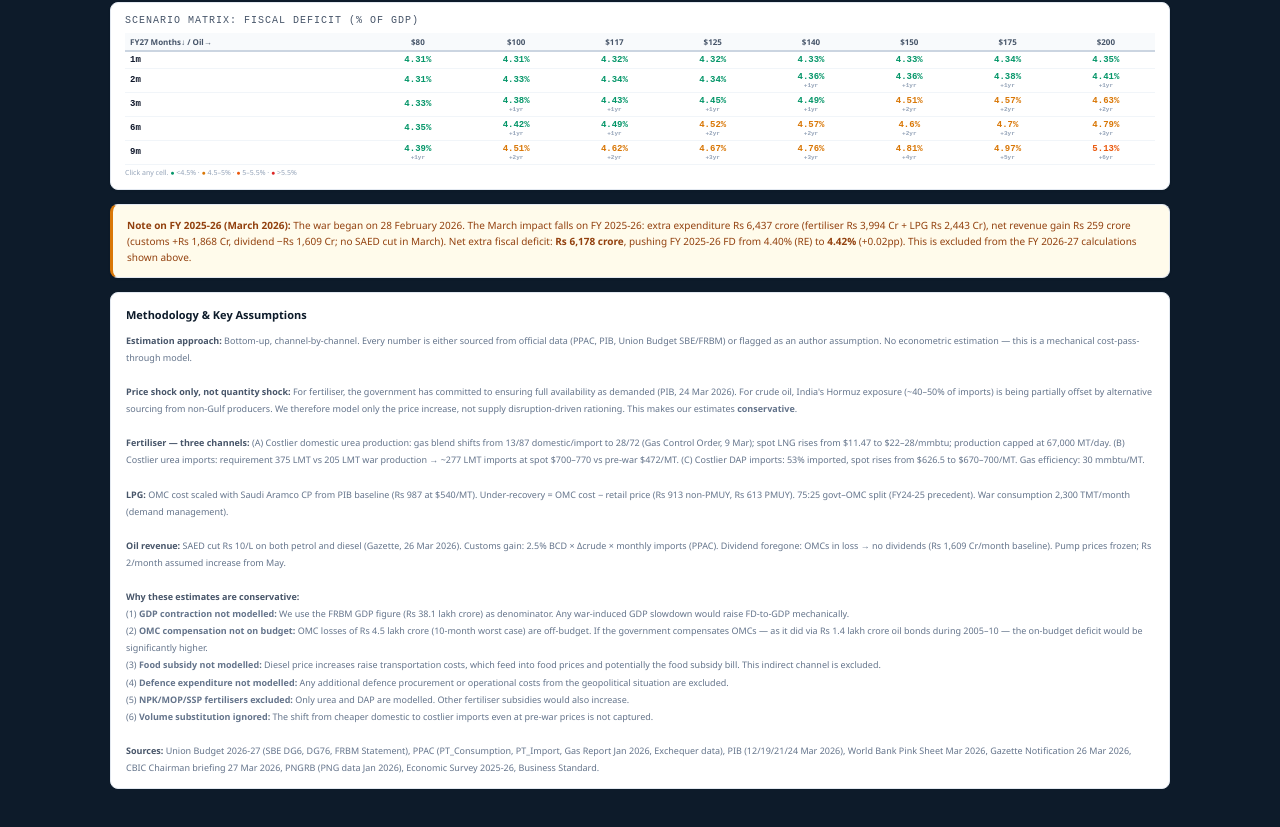
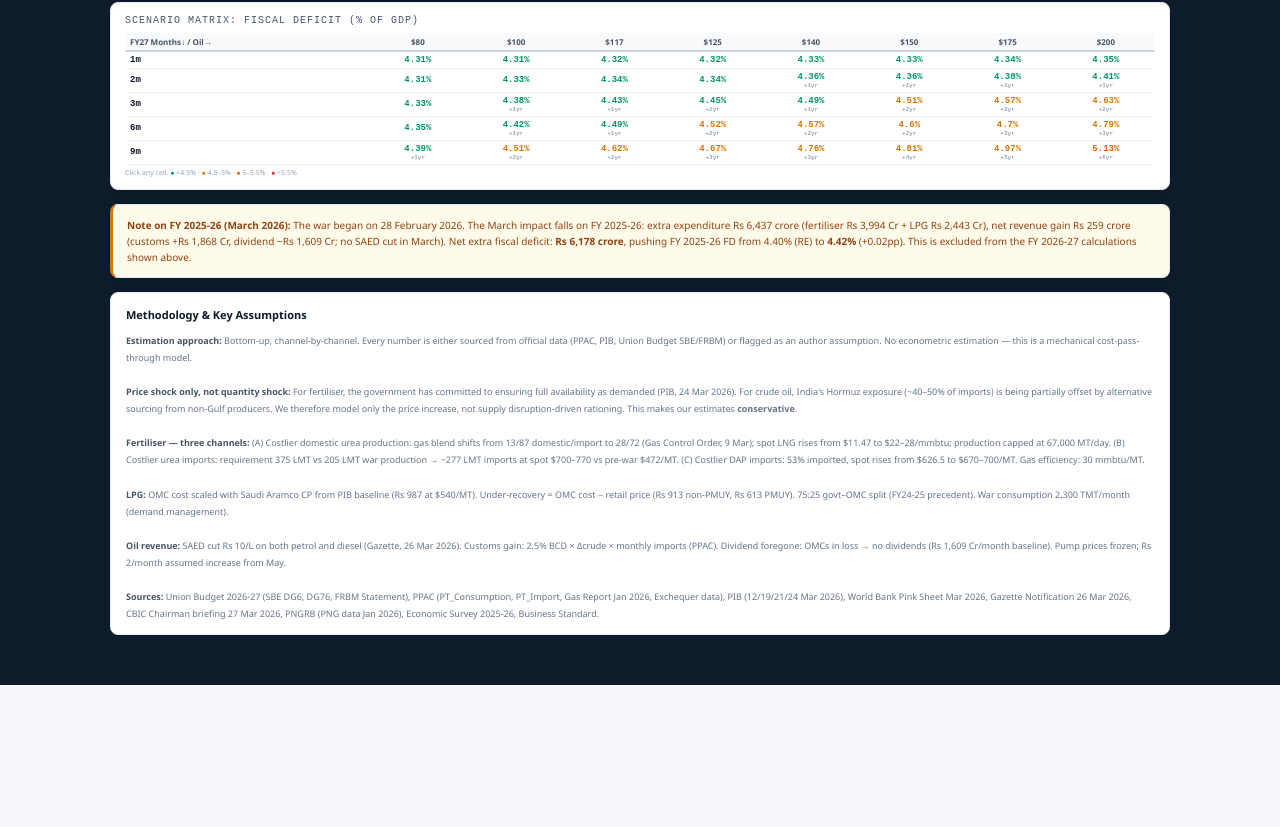
Before and after one commit to dhruvecon/fiscal-dashboard, a plain HTML site: page index.html in a window 1280 px wide. Shown: the part 916-1743 px from the top of the page. After the commit the page ends 1601 px from the top, so only its background shows below. Drawn offline with Linux system fonts and the light colour scheme.

Commit message:
Update index.html

```diff
--- a/index.html
+++ b/index.html
@@ -120,14 +120,6 @@ td:hover{background:#f0fdfa}
 <b style="color:#475569">LPG:</b> OMC cost scaled with Saudi Aramco CP from PIB baseline (Rs 987 at $540/MT). Under-recovery = OMC cost − retail price (Rs 913 non-PMUY, Rs 613 PMUY). 75:25 govt–OMC split (FY24-25 precedent). War consumption 2,300 TMT/month (demand management).<br><br>
 
 <b style="color:#475569">Oil revenue:</b> SAED cut Rs 10/L on both petrol and diesel (Gazette, 26 Mar 2026). Customs gain: 2.5% BCD × Δcrude × monthly imports (PPAC). Dividend foregone: OMCs in loss → no dividends (Rs 1,609 Cr/month baseline). Pump prices frozen; Rs 2/month assumed increase from May.<br><br>
-
-<b style="color:#475569">Why these estimates are conservative:</b><br>
-(1) <b>GDP contraction not modelled:</b> We use the FRBM GDP figure (Rs 38.1 lakh crore) as denominator. Any war-induced GDP slowdown would raise FD-to-GDP mechanically.<br>
-(2) <b>OMC compensation not on budget:</b> OMC losses of Rs 4.5 lakh crore (10-month worst case) are off-budget. If the government compensates OMCs — as it did via Rs 1.4 lakh crore oil bonds during 2005–10 — the on-budget deficit would be significantly higher.<br>
-(3) <b>Food subsidy not modelled:</b> Diesel price increases raise transportation costs, which feed into food prices and potentially the food subsidy bill. This indirect channel is excluded.<br>
-(4) <b>Defence expenditure not modelled:</b> Any additional defence procurement or operational costs from the geopolitical situation are excluded.<br>
-(5) <b>NPK/MOP/SSP fertilisers excluded:</b> Only urea and DAP are modelled. Other fertiliser subsidies would also increase.<br>
-(6) <b>Volume substitution ignored:</b> The shift from cheaper domestic to costlier imports even at pre-war prices is not captured.<br><br>
 
 <b style="color:#475569">Sources:</b> Union Budget 2026-27 (SBE DG6, DG76, FRBM Statement), PPAC (PT_Consumption, PT_Import, Gas Report Jan 2026, Exchequer data), PIB (12/19/21/24 Mar 2026), World Bank Pink Sheet Mar 2026, Gazette Notification 26 Mar 2026, CBIC Chairman briefing 27 Mar 2026, PNGRB (PNG data Jan 2026), Economic Survey 2025-26, Business Standard.
 </div>
```
